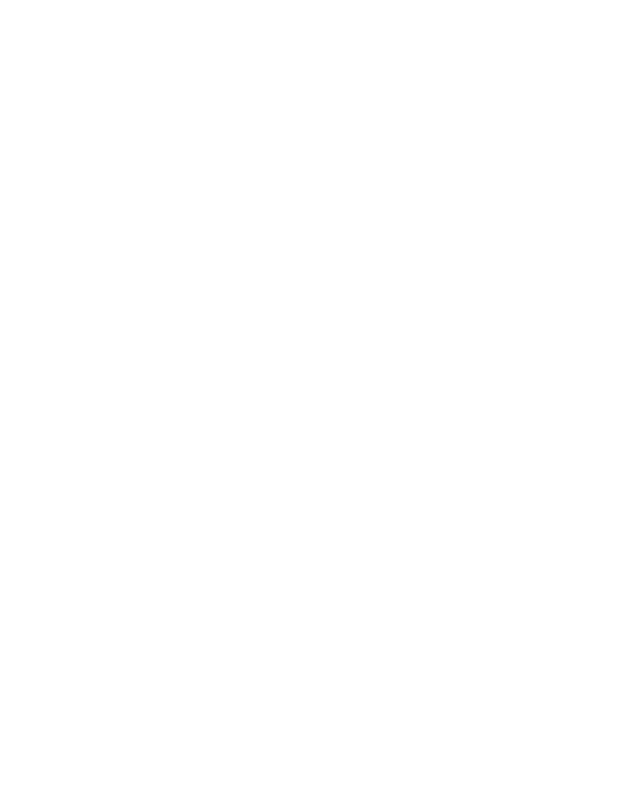
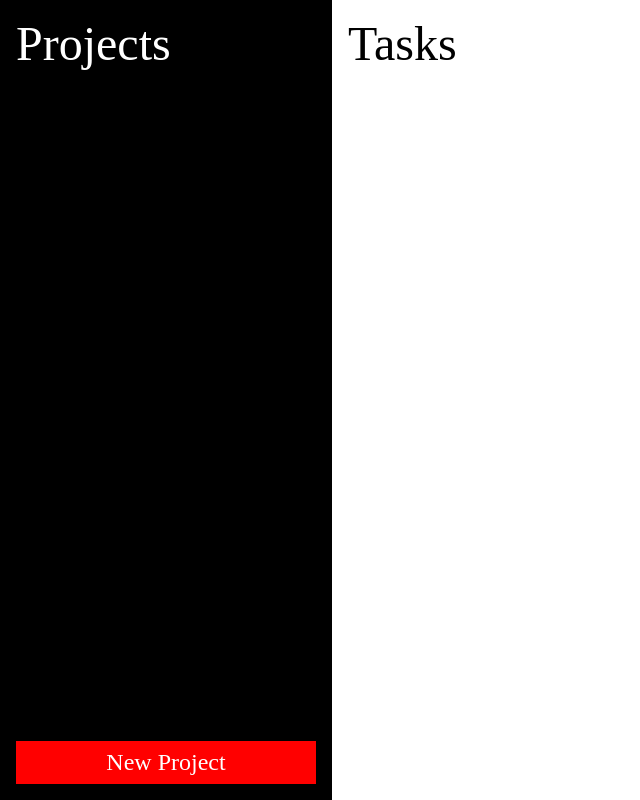
Before and after one commit to jjrog16/odin_todo, a website built with webpack: page dist/index.html in a window 1280 px wide. Shown: the whole page, without its empty margins (0-640 px from the left). Built offline with Linux system fonts and the light colour scheme.

Commit message:
Adjusted layout according to design specs

```diff
--- a/package.json
+++ b/package.json
@@ -17,6 +17,8 @@
   },
   "homepage": "https://github.com/jjrog16/odin_todo#readme",
   "devDependencies": {
+    "css-loader": "^6.3.0",
+    "style-loader": "^3.3.0",
     "webpack": "^5.53.0",
     "webpack-cli": "^4.8.0"
   }
--- a/src/index.js
+++ b/src/index.js
@@ -0,0 +1 @@
+import "./style.css";
--- a/src/style.css
+++ b/src/style.css
@@ -1,3 +1,48 @@
-* {
-  border-style: double;
+
+
+body {
+  margin: 0;
+  min-height: 100vh;
+  display: flex;
+  flex-direction: column;
 }
+
+.content {
+  display: flex;
+  flex: 1;
+}
+
+.sidebar {
+  width: 300px;
+  background: black;
+  flex-shrink: 0;
+  padding: 16px;
+  display: flex;
+  flex-direction: column;
+  justify-content: space-between;
+}
+
+.sidebar-title {
+  color: white;
+}
+
+.section-title {
+  font-size: 48px;
+}
+
+.sidebar .section-title {
+  color: white;
+}
+
+.add-project {
+  color: white;
+  background-color: red;
+  height: 32x;
+  text-align: center;
+  padding: 8px;
+  font-size: 24px;
+}
+
+.todo-container {
+  padding: 16px;
+}
```
Also changed, not shown: dist/index.html, dist/main.js, 1 other file.
